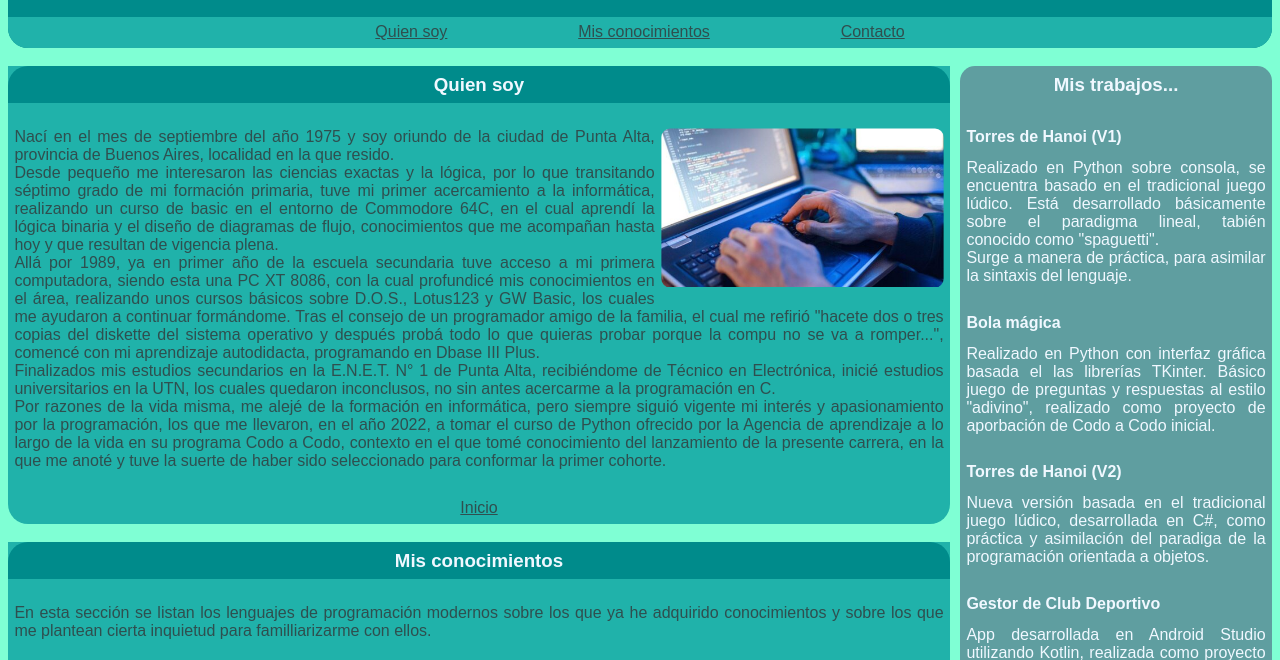
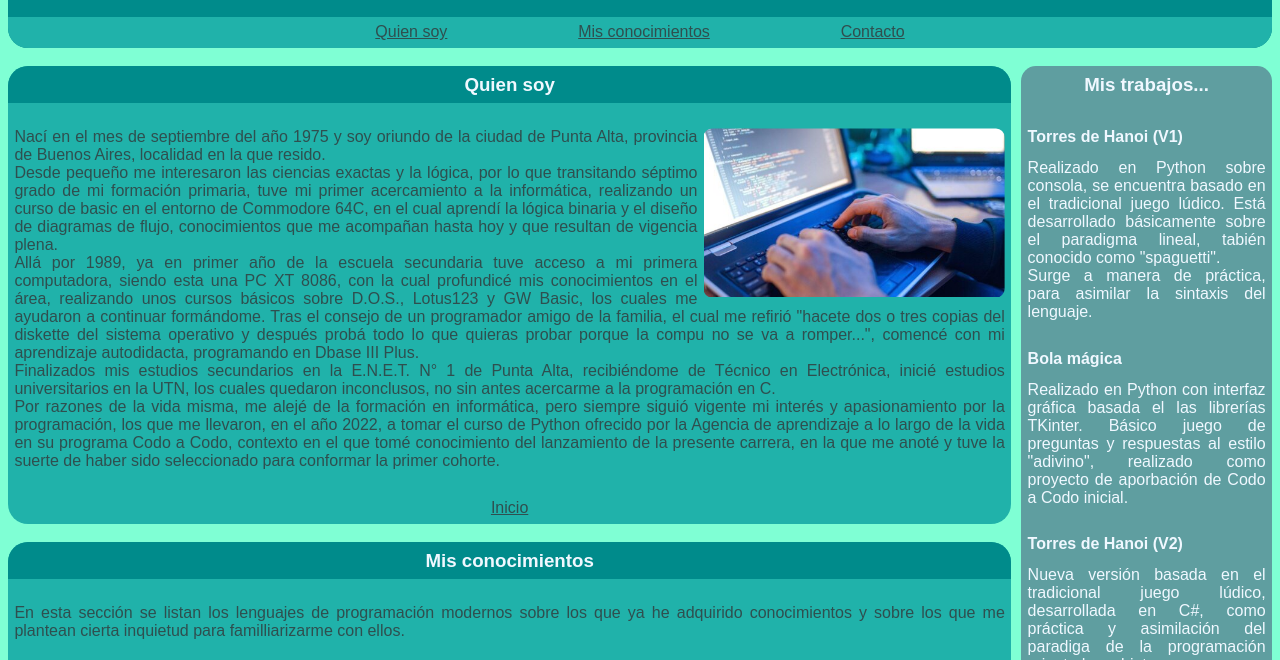
Before and after one commit to sdfpalta75/portfolio2025_front, a plain HTML site: page index.html in a window 1280 px wide. Shown: the part 111-771 px from the top of the page. Drawn offline with Linux system fonts and the light colour scheme.

Commit message:
Primeros flexs logrados

```diff
--- a/css/styles.css
+++ b/css/styles.css
@@ -19,6 +19,11 @@
 
 .retorno {
     text-align: center;
+
+    margin-bottom: 0;
+    border-bottom: 0;
+    padding-bottom: 0.40em;
+
 }
 
 .inp {
@@ -53,7 +58,11 @@ section {
     color: darkslategrey;
     margin-top: 0;
     margin-bottom: 0;
-    /*width: 75%;*/
+}
+
+article {
+    border-top-left-radius: 20px;
+    border-top-right-radius: 20px;
 }
 
 img {
@@ -82,9 +91,9 @@ aside {
     border-radius: 15px;
     color: aliceblue;
     background-color:cadetblue;
-    height:100%;
     margin-top: 18.72px;
     margin-left: 10px;
+    margin-bottom: 0;
 }
 
 p {
@@ -126,4 +135,14 @@ table, th, td {
 .contenedor {
     display: flex;
     flex-direction: row-reverse;
+    align-items: stretch;
 }
+
+#box2 {
+    flex: 4;
+    /*background-color: blue;*/
+}
+
+#box1 {
+    flex: 1;
+}
```
